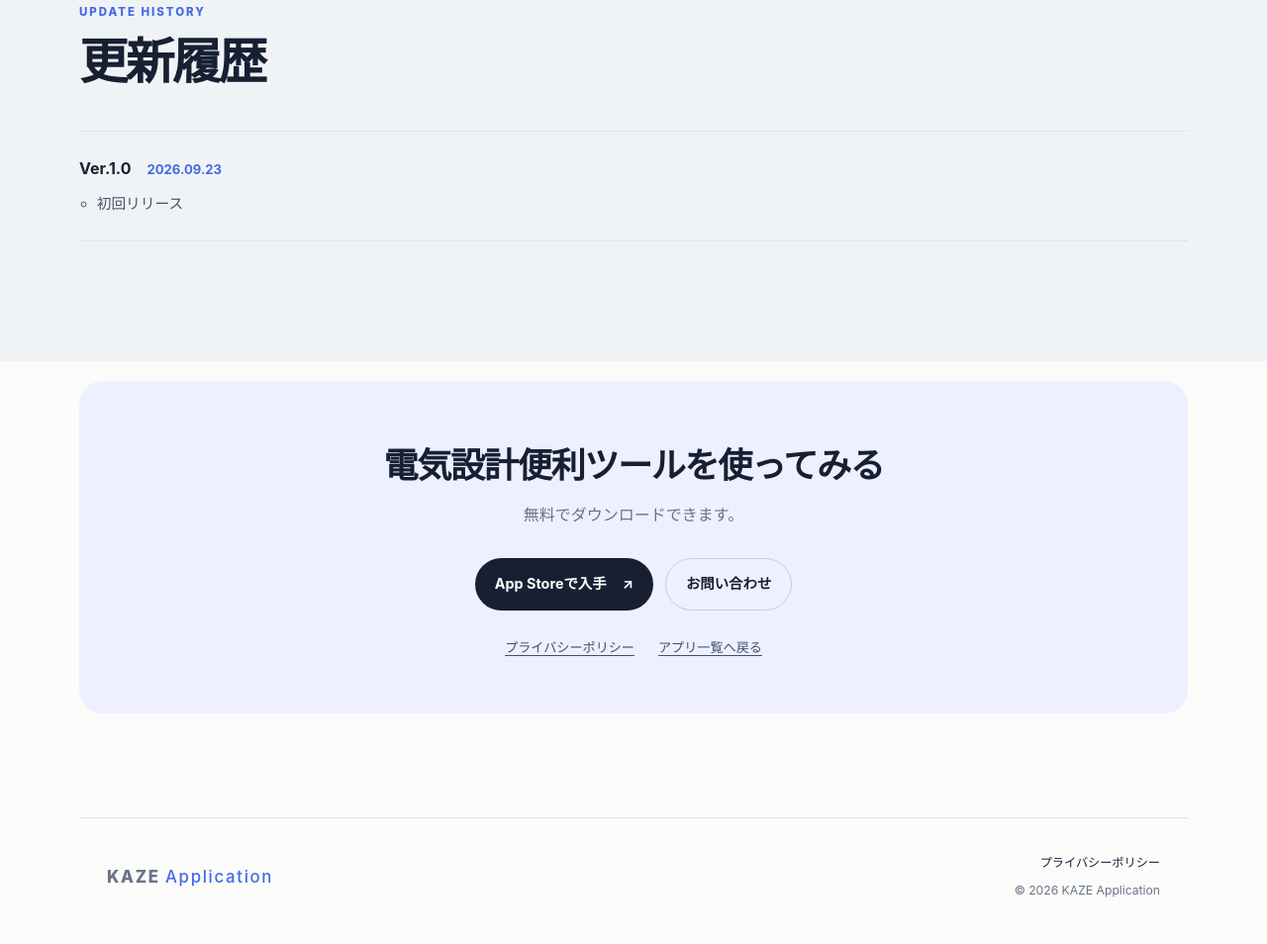
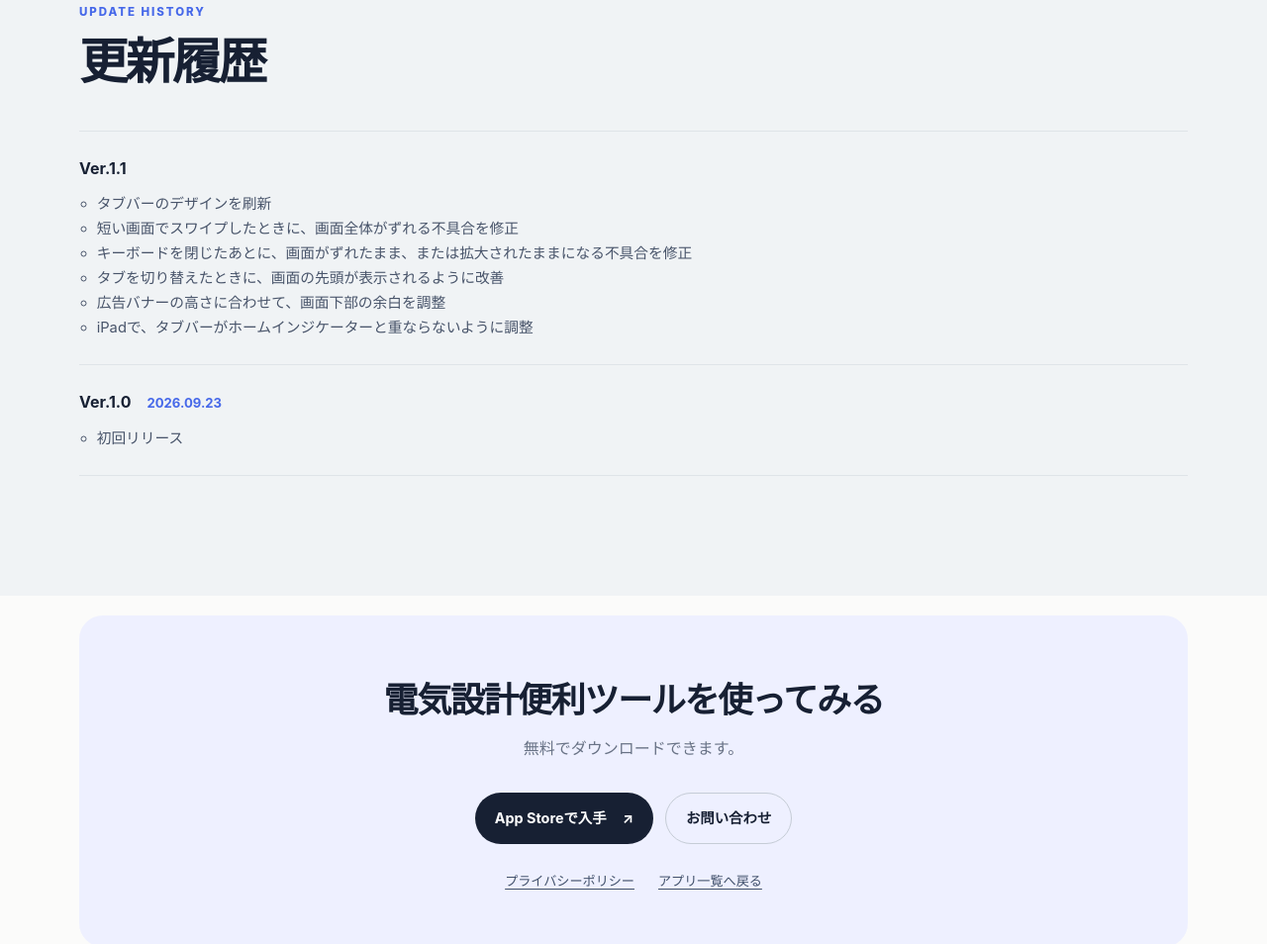
Before and after one commit to kazeellegard-dev/kaze-application, a plain HTML site: page public/apps/electrical-tools/index.html in a window 1280 px wide. Shown: the part 4489-5443 px from the top of the page at 99% size. Drawn offline with Linux system fonts and the light colour scheme.

Commit message:
Add provisional Ver.1.1 entry to Electrical Design Tools update history
Release date to be added after App Store approval.

Co-Authored-By: Claude Sonnet 5 <noreply@anthropic.com>

```diff
--- a/public/apps/electrical-tools/index.html
+++ b/public/apps/electrical-tools/index.html
@@ -55,7 +55,7 @@
 
     <section class="section detail-section alt" aria-labelledby="history">
       <div class="section-heading"><p class="eyebrow">UPDATE HISTORY</p><h2 id="history">更新履歴</h2></div>
-      <ol class="history"><li><div class="history-head"><strong>Ver.1.0</strong><time datetime="2026-09-23">2026.09.23</time></div><ul><li>初回リリース</li></ul></li></ol>
+      <ol class="history"><!-- TODO: Ver.1.1 は仮の記載。承認・公開後にリリース日（<time>）を追記する --><li><div class="history-head"><strong>Ver.1.1</strong></div><ul><li>タブバーのデザインを刷新</li><li>短い画面でスワイプしたときに、画面全体がずれる不具合を修正</li><li>キーボードを閉じたあとに、画面がずれたまま、または拡大されたままになる不具合を修正</li><li>タブを切り替えたときに、画面の先頭が表示されるように改善</li><li>広告バナーの高さに合わせて、画面下部の余白を調整</li><li>iPadで、タブバーがホームインジケーターと重ならないように調整</li></ul></li><li><div class="history-head"><strong>Ver.1.0</strong><time datetime="2026-09-23">2026.09.23</time></div><ul><li>初回リリース</li></ul></li></ol>
     </section>
 
     <section class="section cta-section">
```
